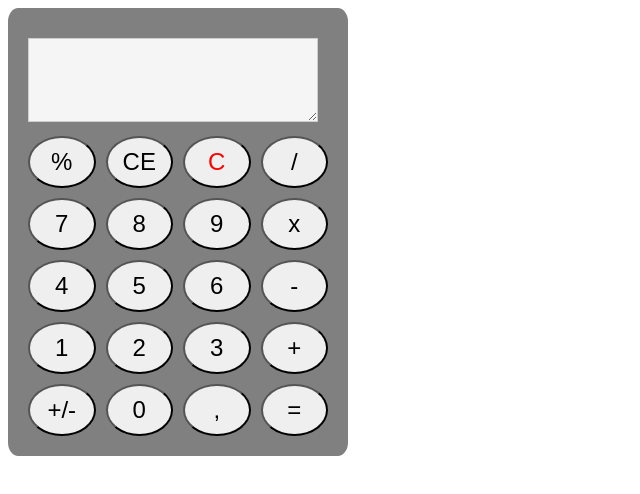
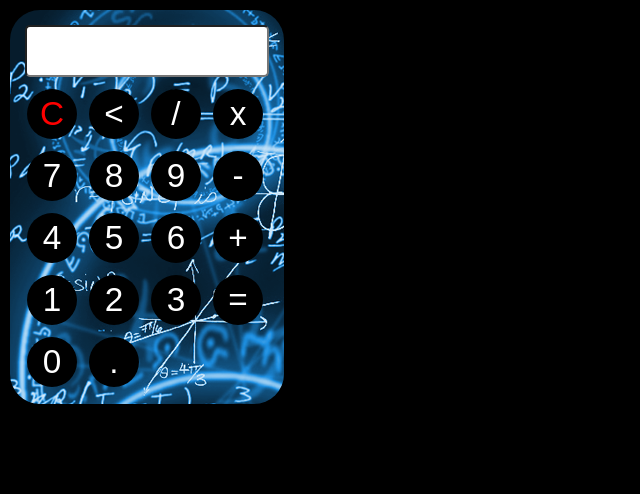
Before and after one commit to MrDeh92/Calculadora, a plain HTML site: page index.html in a window 1280 px wide. Shown: the whole page, without its empty margins (0-640 px from the left). Drawn offline with Linux system fonts and the light colour scheme.

Commit message:
CALCULADORA Finalizada

```diff
--- a/calc.js
+++ /dev/null
@@ -1,69 +0,0 @@
-var displayBuffer = "";
-var numero = "";
-var termo = [undefined, undefined, undefined];
-var result = undefined;
-
-function pressNum(num) {
-  numero = numero.concat(num.innerHTML);
-  showDisplay(num.innerHTML);
-}
-
-function clearDisplay() {
-  displayBuffer = "";
-  var tela = document.getElementById("display");
-  tela.value = displayBuffer;
-}
-
-function clearMemory() {
-  numero = "";
-  termo = [undefined, undefined, undefined];
-  result = undefined;
-}
-
-function clearAll() {
-  clearDisplay();
-  clearMemory();
-}
-
-function showDisplay(conteudo) {
-  displayBuffer = displayBuffer.concat(conteudo);
-  var tela = document.getElementById("display");
-  tela.value = displayBuffer;
-}
-
-function pressOperator(op) {
-    if(temo[1])!=undefined){
-
-        termo[0] = numero;
-  termo[1] = op.innerHTML;
-  showDisplay(op.innerHTML);
-  numero = "";
-    }
-
-    //Fora da condição nada acontece
-
-}
-
-function pressEqual() {
-  termo[2] = numero;
-  var keepresult;
-  switch (termo[1]) {
-    case "+":
-      result = result = Number(termo[0]) + Number(termo[2]);
-      break;
-    case "-":
-      result = Number(termo[0]) - Number(termo[2]);
-      break;
-    case "x":
-      result = Number(termo[0]) * Number(termo[2]);
-      break;
-    case "/":
-      result = Number(termo[0]) / Number(termo[2]);
-      break;
-  }
-  keepresult = result;
-  clearDisplay();
-  showDisplay(result);
-  clearMemory();
-  numero = keepresult;
-}
--- a/index.html
+++ b/index.html
@@ -4,36 +4,116 @@
     <meta charset="UTF-8" />
     <meta name="viewport" content="width=device-width, initial-scale=1.0" />
     <link rel="stylesheet" href="styles.css" />
-    <script src="calc.js"></script>
+    <script src="script.js"></script>
 
     <title>Calculadora</title>
   </head>
 
   <body>
-    <div id="calculadora">
-      <textarea id="display" disabled rows="1"></textarea>
-      <div id="teclado">
-        <button onclick="pressNum (this)">%</button>
-        <button id="CE" onclick="clearAll()">CE</button>
-        <button id="C" onclick="clearMemory()">C</button>
-        <button onclick="pressOperator (this)">/</button>
-        <button onclick="pressNum (this)">7</button>
-        <button onclick="pressNum (this)">8</button>
-        <button onclick="pressNum (this)">9</button>
-        <button onclick="pressOperator (this)">x</button>
-        <button onclick="pressNum (this)">4</button>
-        <button onclick="pressNum (this)">5</button>
-        <button onclick="pressNum (this)">6</button>
-        <button onclick="pressOperator (this)">-</button>
-        <button onclick="pressNum (this)">1</button>
-        <button onclick="pressNum (this)">2</button>
-        <button onclick="pressNum (this)">3</button>
-        <button onclick="pressOperator (this)">+</button>
-        <button onclick="pressNum (this)">+/-</button>
-        <button onclick="pressNum (this)">0</button>
-        <button onclick="pressOperator (this)">,</button>
-        <button onclick="pressEqual()">=</button>
-      </div>
+    <div class="main">
+      <form name="form">
+        <input class="textview" name="textview" />
+      </form>
+
+      <table>
+        <tr>
+          <td>
+            <input
+              class="button"
+              id="C"
+              type="button"
+              value="C"
+              onclick="clean()"
+            />
+          </td>
+          <td>
+            <input class="button" type="button" value="<" onclick="back()" />
+          </td>
+          <td>
+            <input
+              class="button"
+              type="button"
+              value="/"
+              onclick="insert('/')"
+            />
+          </td>
+          <td>
+            <input
+              class="button"
+              type="button"
+              value="x"
+              onclick="insert('*')"
+            />
+          </td>
+        </tr>
+
+        <tr>
+          <td>
+            <input class="button" type="button" value="7" onclick="insert(7)" />
+          </td>
+          <td>
+            <input class="button" type="button" value="8" onclick="insert(8)" />
+          </td>
+          <td>
+            <input class="button" type="button" value="9" onclick="insert(9)" />
+          </td>
+          <td>
+            <input
+              class="button"
+              type="button"
+              value="-"
+              onclick="insert('-')"
+            />
+          </td>
+        </tr>
+
+        <tr>
+          <td>
+            <input class="button" type="button" value="4" onclick="insert(4)" />
+          </td>
+          <td>
+            <input class="button" type="button" value="5" onclick="insert(5)" />
+          </td>
+          <td>
+            <input class="button" type="button" value="6" onclick="insert(6)" />
+          </td>
+          <td>
+            <input
+              class="button"
+              type="button"
+              value="+"
+              onclick="insert('+')"
+            />
+          </td>
+        </tr>
+
+        <tr>
+          <td>
+            <input class="button" type="button" value="1" onclick="insert(1)" />
+          </td>
+
+          <td>
+            <input class="button" type="button" value="2" onclick="insert(2)" />
+          </td>
+          <td>
+            <input class="button" type="button" value="3" onclick="insert(3)" />
+          </td>
+          <td>
+            <input class="button" type="button" value="=" onclick="equal()" />
+          </td>
+        </tr>
+        <td>
+          <input class="button" type="button" value="0" onclick="insert (0)" />
+        </td>
+        <td>
+          <input
+            class="button"
+            type="button"
+            value="."
+            onclick="insert ('.')"
+          />
+        </td>
+      </table>
     </div>
   </body>
 </html>
--- /dev/null
+++ b/script.js
@@ -0,0 +1,19 @@
+function insert(num) {
+  document.form.textview.value = document.form.textview.value + num;
+}
+
+function equal() {
+  var exp = document.form.textview.value;
+  if (exp) {
+    document.form.textview.value = eval(exp);
+  }
+}
+
+function clean() {
+  document.form.textview.value = "";
+}
+
+function back() {
+  var exp = document.form.textview.value;
+  document.form.textview.value = exp.substring(0, exp.legth - 1);
+}
--- a/styles.css
+++ b/styles.css
@@ -1,34 +1,38 @@
+* {
+  margin: 0;
+  padding: 0;
+}
 body {
   font-family: verdana;
+  background-color: black;
 }
 
-#calculadora {
-  width: 300px;
-  background: grey;
-  border-radius: 3%;
-  padding: 20px;
-}
-
-#teclado {
-  display: grid;
-  grid-template-columns: repeat(4, 1fr);
-  grid-gap: 10px;
-}
-
-#teclado button {
-  padding: 10px;
-  font-size: 24px;
+.button {
+  width: 50px;
+  height: 50px;
+  font-size: 25pt;
+  color: white;
+  background-color: black;
+  margin: 5px;
+  cursor: pointer;
+  border: none;
   border-radius: 50%;
 }
 
-#display {
-  padding: 24px;
-  font-size: 30px;
-  text-align: right;
-  background: whitesmoke;
-  color: black;
-  margin: 10px 0;
-  width: 240px;
+.textview {
+  padding: 5px;
+  font-size: 25pt;
+  margin: 5px;
+  width: 230px;
+  border-radius: 5px;
+}
+
+.main {
+  position: absolute;
+  margin: 10px;
+  background: url(../Calculadora/img/backgroud.png);
+  padding: 10px;
+  border-radius: 30px;
 }
 
 #C {
```
Also changed, not shown: img/backgroud.png (added).
